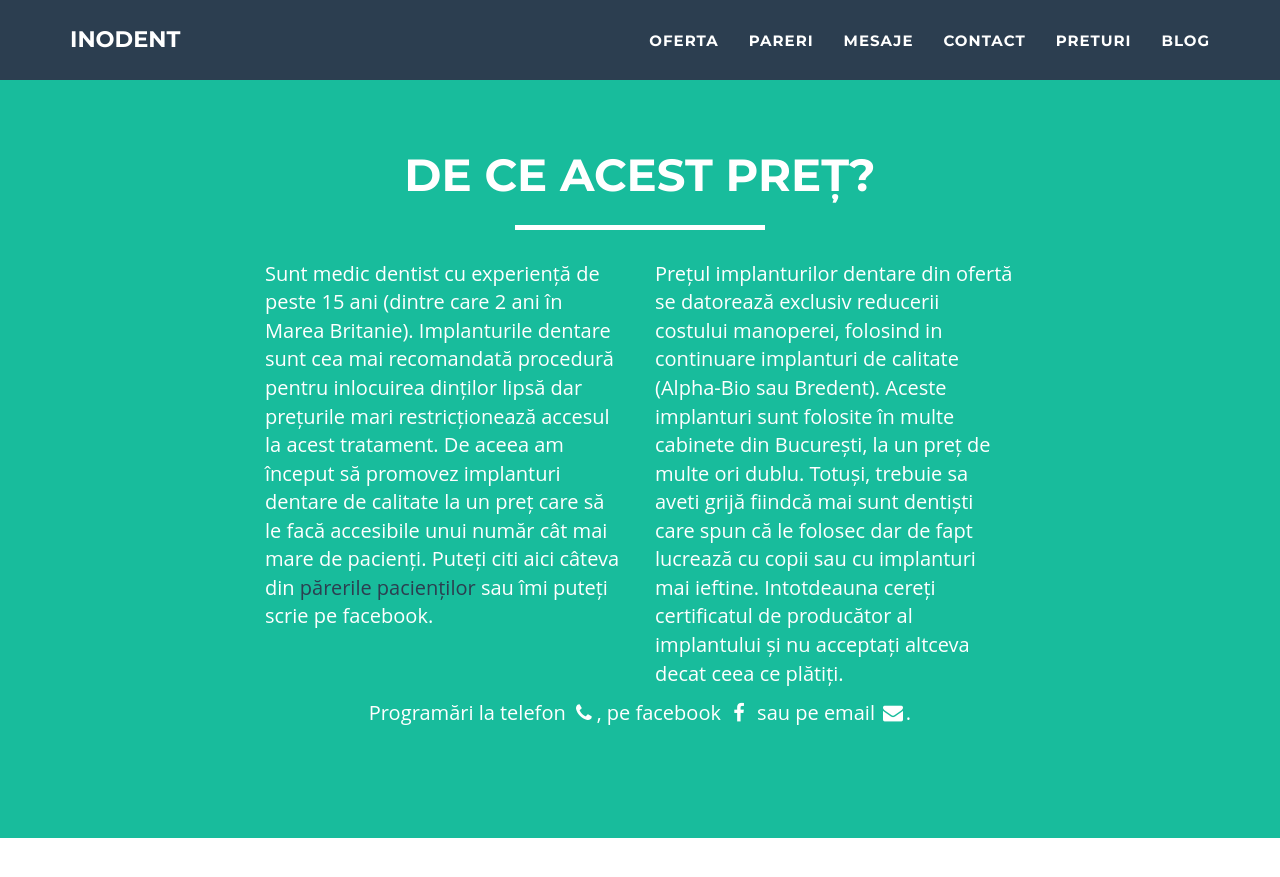
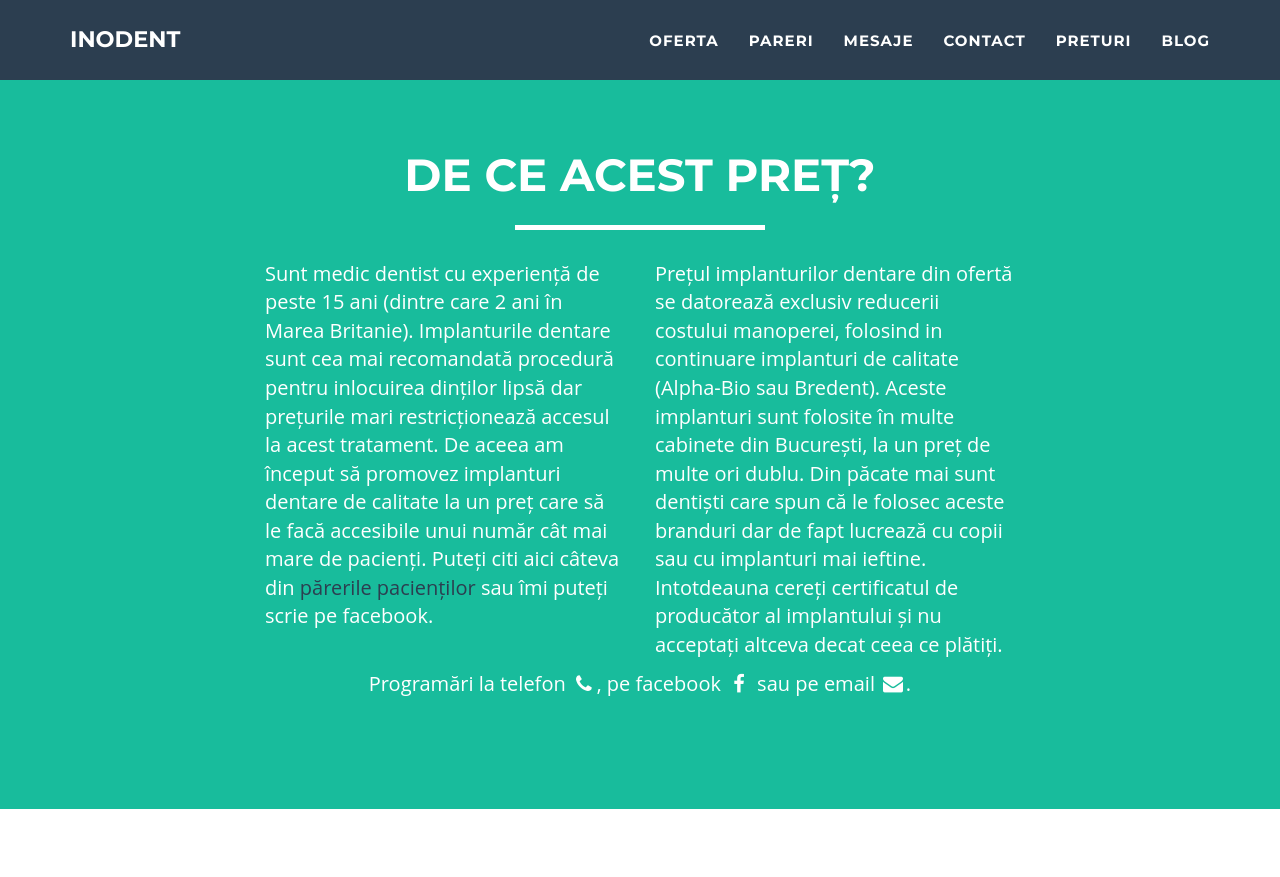
Before and after one commit to littledentgopo/offerdent, a Jekyll site: the page built from index.html, in a window 1280 px wide and 900 px high, scrolled down 1707 px. Shown: the top 877 px of the window. Built offline with Jekyll 4.4.1, drawn with Linux system fonts in a browser that asks for light colours; comment, search, counter and statistics services are not loaded.

Commit message:
update about

```diff
--- a/_includes/section-about.html
+++ b/_includes/section-about.html
@@ -19,7 +19,7 @@
                     <p>
                     Prețul implanturilor dentare din ofertă se datorează exclusiv reducerii costului manoperei, folosind in continuare implanturi de calitate (Alpha-Bio sau Bredent).
                     Aceste implanturi sunt folosite în multe cabinete din București, la un preț de multe ori dublu.
-                    Totuși, trebuie sa aveti grijă fiindcă mai sunt dentiști care spun că le folosec dar de fapt lucrează cu copii sau cu implanturi mai ieftine.
+                    Din păcate mai sunt dentiști care spun că le folosec aceste branduri dar de fapt lucrează cu copii sau cu implanturi mai ieftine.
                     Intotdeauna cereți certificatul de producător al implantului și nu acceptați altceva decat ceea ce plătiți.
                     </p>
                 </div>
```
